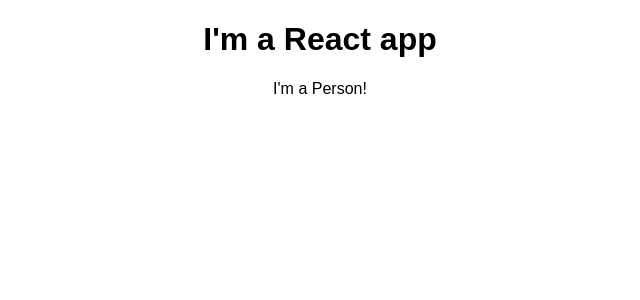
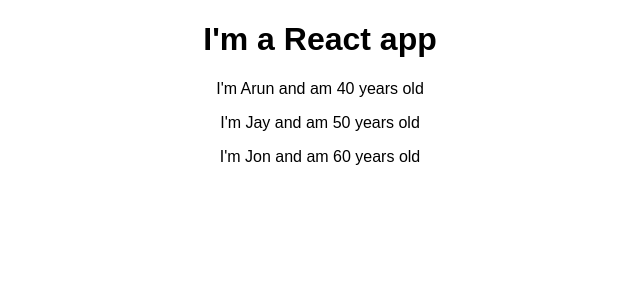
Before and after one commit to c42-arun/react-complete-guide, a React (Create React App) app: page / in a window 1280 px wide. Shown: the top 300 px of the page, without its empty margins (320-960 px from the left). Built offline with nearby package versions, Linux system fonts and the light colour scheme.

Commit message:
Simple props

```diff
--- a/src/App.js
+++ b/src/App.js
@@ -7,7 +7,9 @@
     return (
       <div className="App">
         <h1>I'm a React app</h1>
-        <Person />
+        <Person name='Arun' age='40'/>
+        <Person name='Jay' age='50'/>
+        <Person name='Jon' age='60'>Hobbies: Racing</Person>
       </div>
     );
   }
--- a/src/Person/Person-functional.js
+++ b/src/Person/Person-functional.js
@@ -1,7 +1,7 @@
 import React from 'react';
 
-const person = () => {
-    return <p>I'm a Person!</p>
+const person = (props) => {
+    return <p>I'm {props.name} and am {props.age} years old</p>
 }
 
 export default person;
```
